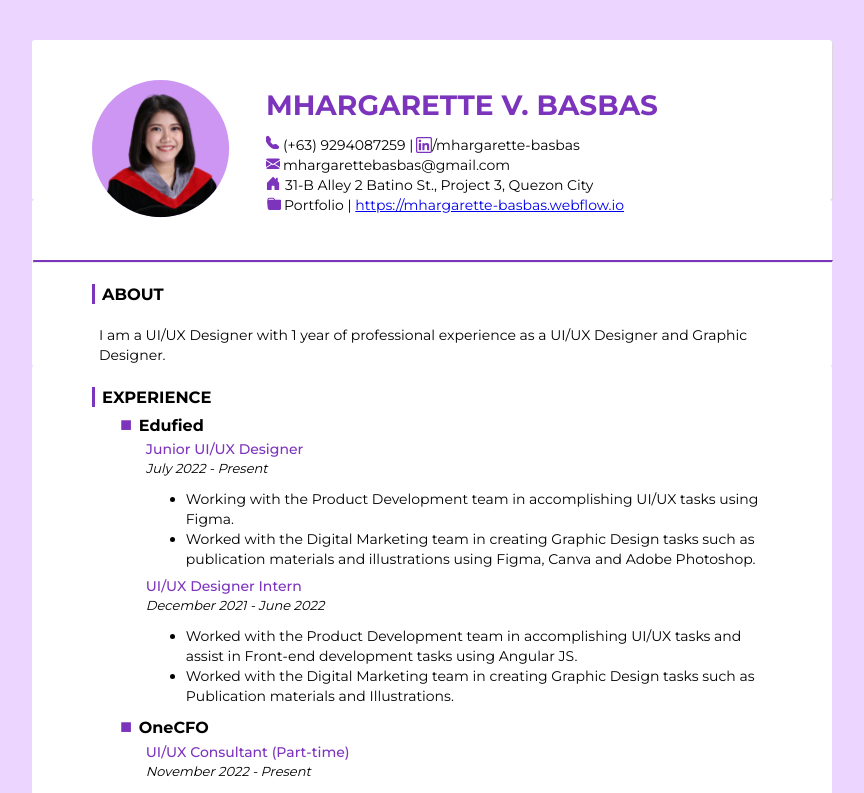
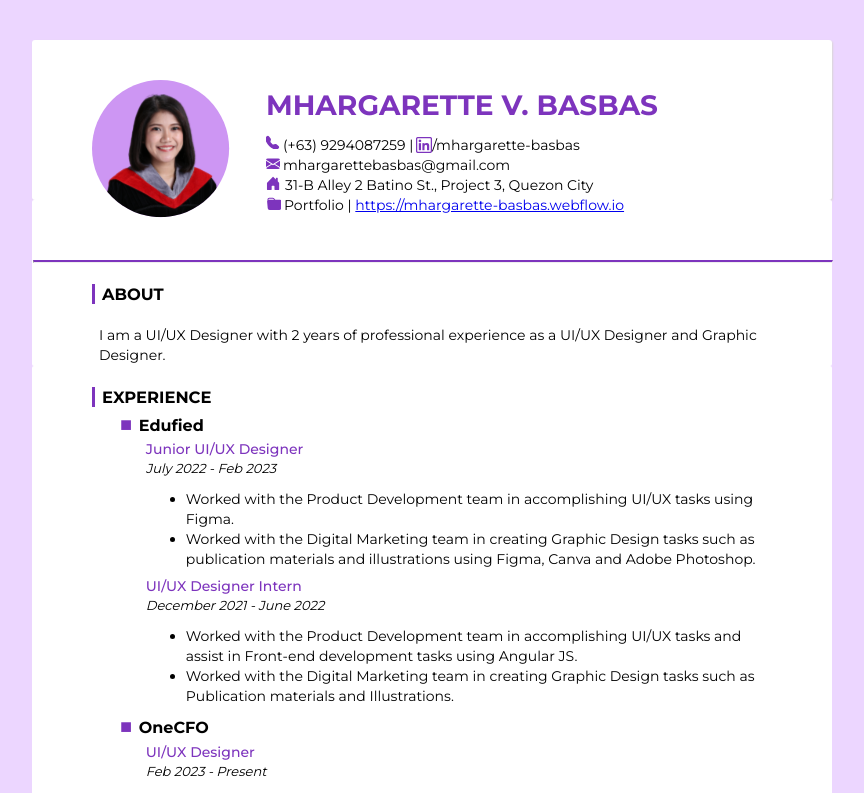
Before and after one commit to mvbasbas/resume, a React (Create React App) app: page / in a window 1280 px wide. Shown: the top 793 px of the page, without its empty margins (208-1072 px from the left). Built offline with nearby package versions, Linux system fonts and the light colour scheme.

Commit message:
updated 2023

```diff
--- a/src/components/Experience.js
+++ b/src/components/Experience.js
@@ -14,9 +14,9 @@ class Experience extends React.Component{
                             </ul>
                             <div className = "li-container">
                                 <div className = "sub-text">Junior UI/UX Designer</div>
-                                <div className ="date">July 2022 - Present</div>
+                                <div className ="date">July 2022 - Feb 2023</div>
                                 <ul className ="sub-list">
-                                    <li>Working with the Product Development team in accomplishing UI/UX tasks using Figma.</li>
+                                    <li>Worked with the Product Development team in accomplishing UI/UX tasks using Figma.</li>
                                     <li>Worked with the Digital Marketing team in creating Graphic Design tasks such as publication materials and illustrations using Figma, Canva and Adobe Photoshop.</li>
                                 </ul>
                             </div>
@@ -34,8 +34,8 @@ class Experience extends React.Component{
                                 <li>OneCFO</li>
                             </ul>
                             <div className = "li-container">
-                                <div className = "sub-text">UI/UX Consultant (Part-time)</div>
-                                <div className ="date">November 2022 - Present</div>
+                                <div className = "sub-text">UI/UX Designer</div>
+                                <div className ="date">Feb 2023 - Present</div>
                                 <ul className ="sub-list">
                                     <li>Working with the Development team in accomplishing UI/UX tasks using Figma.</li>
                                     <li>Working with the Digital Marketing team in creating Graphic Design tasks such as Publication Materials, Presentations, and Illustrations using Figma, Adobe Photoshop and Powerpoint Presentation.</li>
--- a/src/components/Personal.js
+++ b/src/components/Personal.js
@@ -13,7 +13,7 @@ class Personal extends React.Component{
 
                         <div className = "About-text">
 
-                        I am a UI/UX Designer with 1 year of professional experience as a UI/UX Designer and Graphic Designer.
+                        I am a UI/UX Designer with 2 years of professional experience as a UI/UX Designer and Graphic Designer.
                         </div>
 
 
```
